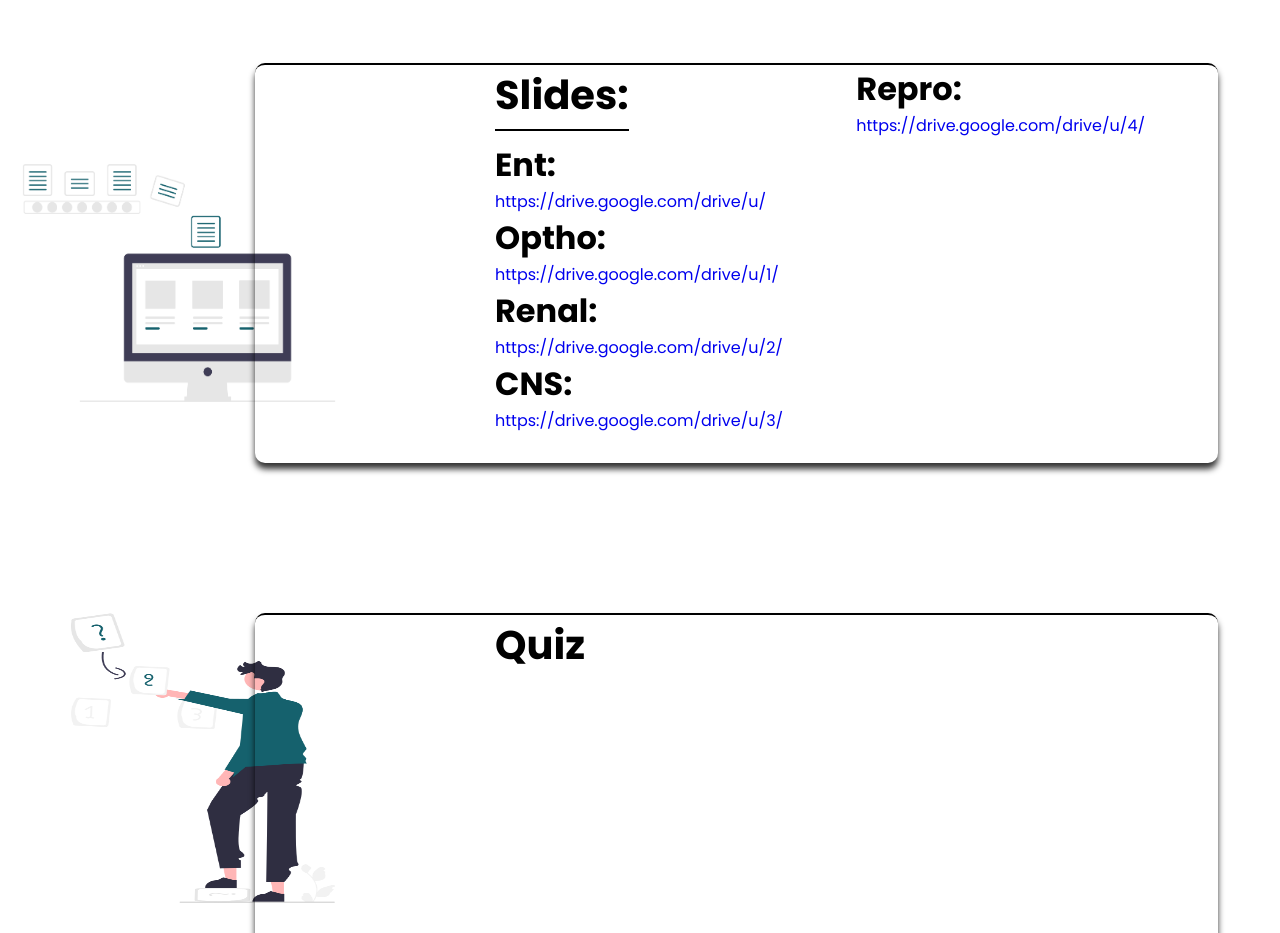
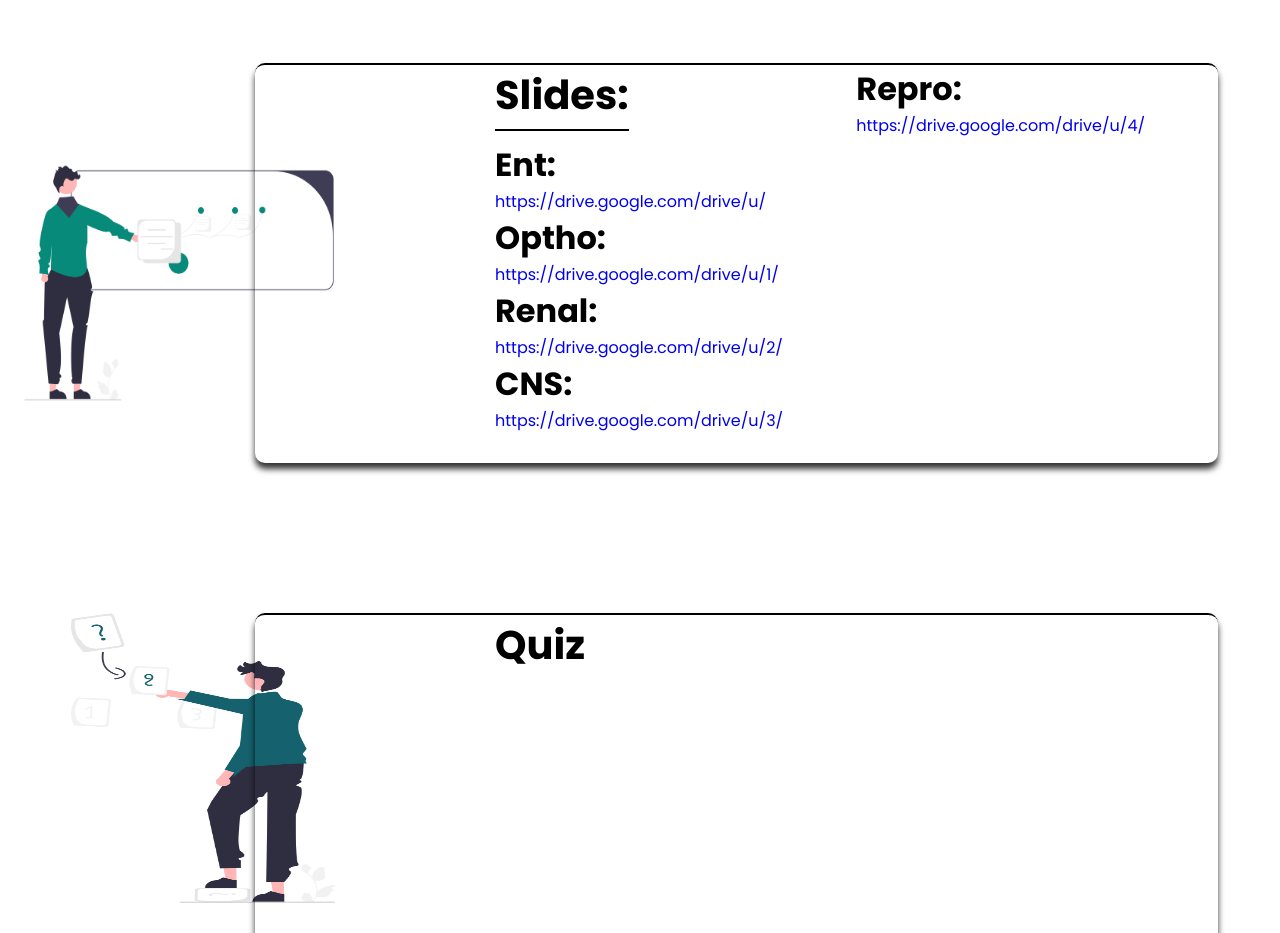
Before and after one commit to Medicose-Autaq/site, a plain HTML site: page index.html in a window 1280 px wide. Shown: the part 1440-2373 px from the top of the page. Drawn offline with Linux system fonts and the light colour scheme; a web font is replaced by a local one.

Commit message:
Update index.html

```diff
--- a/index.html
+++ b/index.html
@@ -282,7 +282,7 @@
 </div>
 </div>
 <div id="foot">
-  <div id="wards"><img src="undraw_data_processing_yrrv.png" alt=""></div>
+  <div id="wards"><img src="IMG_2925.png" alt=""></div>
   <div id="study">
     <h2>
       Slides:
```
